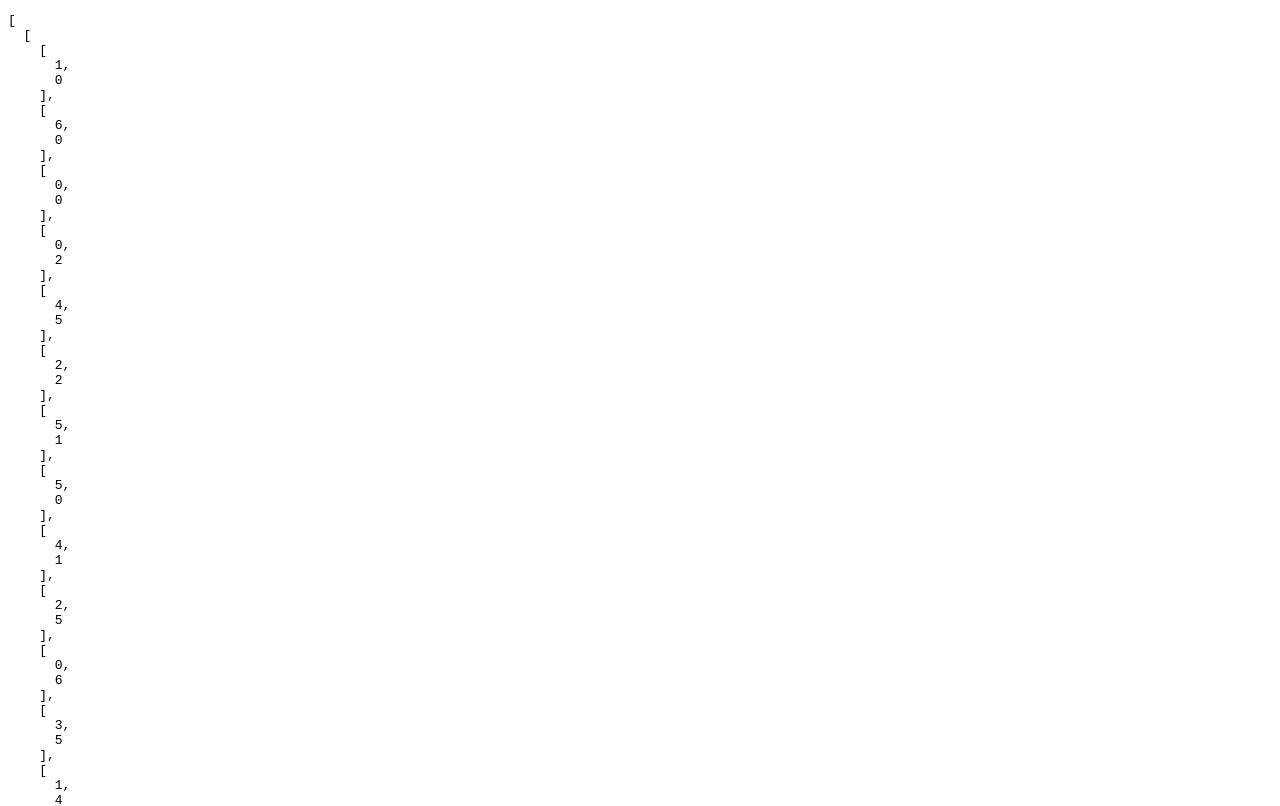
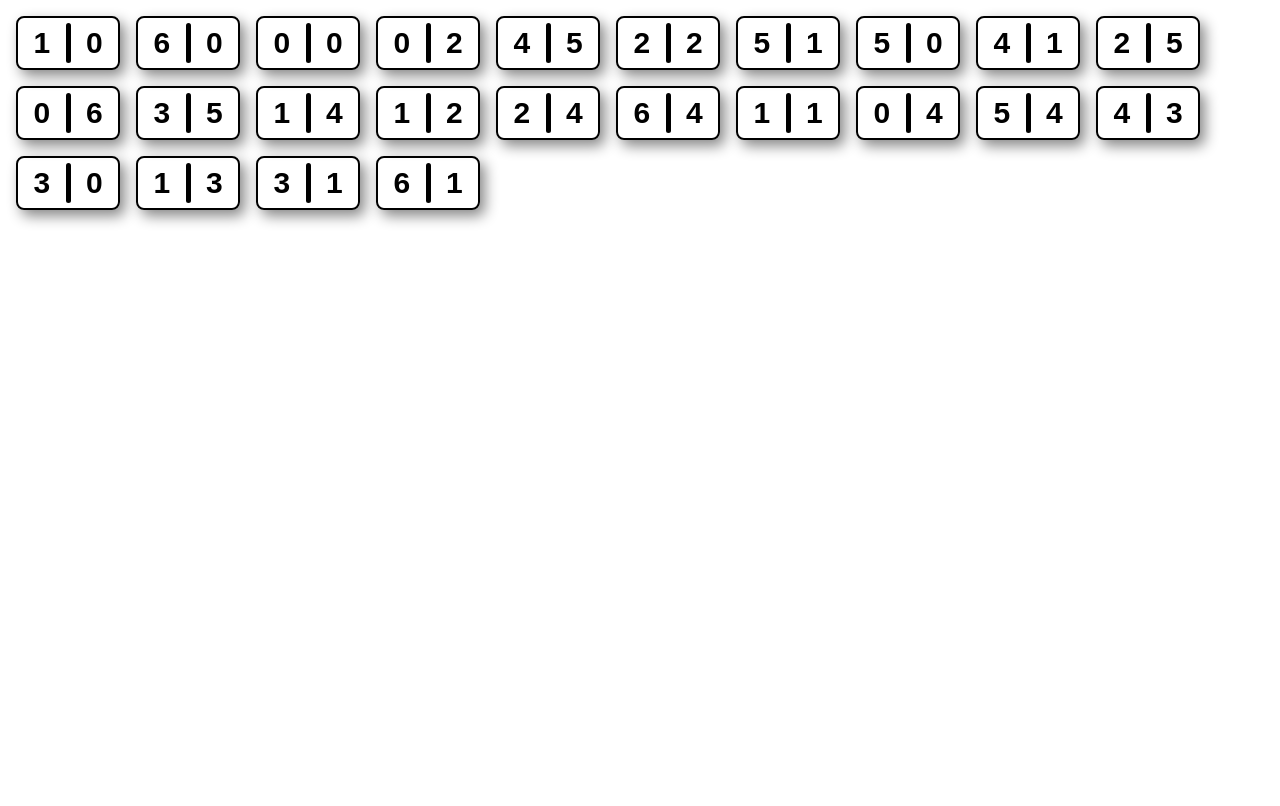
Before and after one commit to shermam/domino, a website with bundled scripts: page index.html in a window 1280 px wide. Shown: the top 806 px of the page. Built offline with nearby package versions, Linux system fonts and the light colour scheme.

Commit message:
Render pieces on the screen

```diff
--- a/index.html
+++ b/index.html
@@ -3,11 +3,12 @@
   <head>
     <meta charset="UTF-8" />
     <meta name="viewport" content="width=device-width, initial-scale=1.0" />
+    <link rel="stylesheet" href="style.css" />
     <title>Domino</title>
   </head>
 
   <body>
-    <pre id="main"></pre>
+    <div id="main"></div>
     <script type="module" src="src/index.js"></script>
   </body>
 </html>
--- a/src/domino.js
+++ b/src/domino.js
@@ -5,9 +5,13 @@
  * @returns {[number, number][]}
  */
 export function generatePieces(size = 7) {
-  return new Array(size)
-    .fill(0)
-    .flatMap((_, i) => new Array(size).fill(0).map((_, j) => [i, j]));
+  return new Array(size).fill(0).flatMap((_, i) =>
+    new Array(size).fill(0).map((_, j) => {
+      /** @type {[number, number]} */
+      const result = [i, j];
+      return result;
+    })
+  );
 }
 
 /**
@@ -36,6 +40,7 @@ export function shuffleArray(array) {
   const newArray = structuredClone(array);
   for (let i = newArray.length - 1; i > 0; i--) {
     const j = Math.floor(Math.random() * (i + 1));
+    // @ts-ignore Values can not be undefined in here as loop check the bounds of the array
     [newArray[i], newArray[j]] = [newArray[j], newArray[i]];
   }
   return newArray;
--- a/src/index.js
+++ b/src/index.js
@@ -1,7 +1,13 @@
 import { distributePieces, generatePieces, shuffleArray } from "./domino.js";
+import { renderPieces } from "./ui.js";
 
+/** @type {HTMLDivElement | null} */
 const mainDiv = document.querySelector("#main");
 const shuffledPieces = shuffleArray(generatePieces());
 const distributedPieces = distributePieces(2, shuffledPieces);
 
-mainDiv.innerHTML = JSON.stringify(distributedPieces, null, 2);
+const player0Pieces = distributedPieces[0];
+if (!player0Pieces) throw new Error("Pieces for player 0 is not defined");
+if (!mainDiv) throw new Error("Main div is not defined");
+
+renderPieces(player0Pieces, mainDiv);
--- /dev/null
+++ b/src/ui.js
@@ -0,0 +1,20 @@
+const html = String.raw;
+
+/**
+ *
+ * @param {[number, number][]} pieces
+ * @param {HTMLDivElement} divElement
+ */
+export function renderPieces(pieces, divElement) {
+  divElement.innerHTML = pieces
+    .map(
+      ([n1, n2]) => html`
+        <button class="piece">
+          <p>${n1}</p>
+          <div class="divider"></div>
+          <p>${n2}</p>
+        </button>
+      `
+    )
+    .join("");
+}
--- /dev/null
+++ b/style.css
@@ -0,0 +1,34 @@
+div#main {
+  display: flex;
+  flex-wrap: wrap;
+}
+
+button.piece {
+  all: unset;
+  display: flex;
+  width: 100px;
+  height: 50px;
+  border-radius: 8px;
+  justify-content: space-evenly;
+  align-items: center;
+  border: 2px solid black;
+  box-shadow: 5px 6px 14px #888888;
+  margin: 8px;
+}
+
+button.piece:hover {
+  background-color: #ccc;
+}
+
+button.piece div.divider {
+  background-color: #000;
+  width: 5px;
+  height: 80%;
+  border-radius: 3px;
+}
+
+button.piece p {
+  font-family: Arial, Helvetica, sans-serif;
+  font-weight: bolder;
+  font-size: 30px;
+}
```
